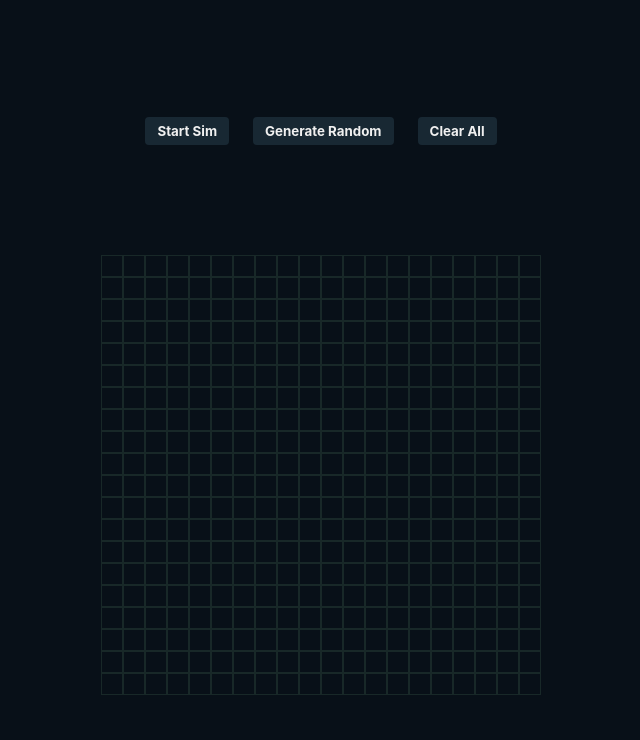
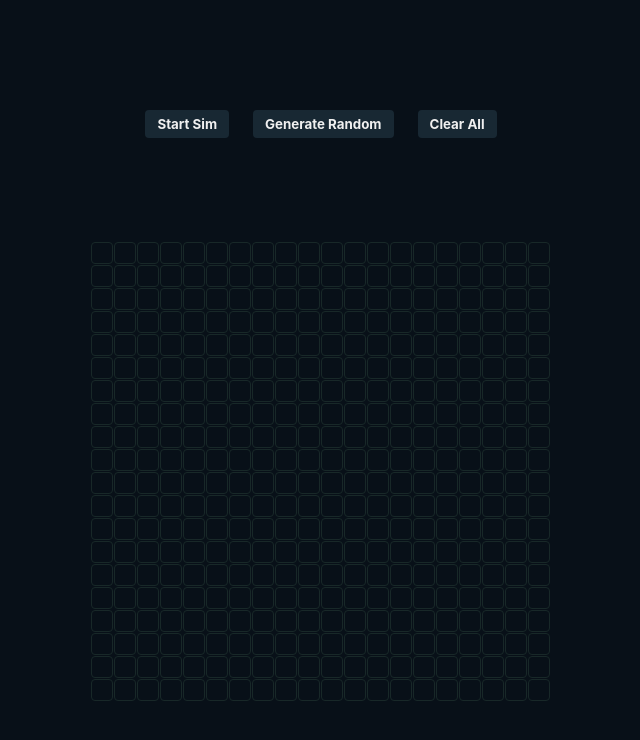
Before and after one commit to ninjaasmoke/game-of-life, a React (Create React App) app: page / in a window 1280 px wide. Shown: the top 740 px of the page, without its empty margins (319-959 px from the left). Built offline with nearby package versions, Linux system fonts and the light colour scheme; the HTML template or start-up script is replaced by a standard one.

Commit message:
added gh pages & cell radius

```diff
--- a/package.json
+++ b/package.json
@@ -11,6 +11,7 @@
     "@types/node": "^12.20.15",
     "@types/react": "^16.14.8",
     "@types/react-dom": "^16.9.13",
+    "gh-pages": "^3.2.3",
     "immer": "^9.0.3",
     "react": "^17.0.2",
     "react-dom": "^17.0.2",
--- a/src/App.css
+++ b/src/App.css
@@ -21,9 +21,7 @@ h1 {
   border: 1px solid var(--bgSec);
   transition: all 300ms ease-in;
   cursor: pointer;
-
-  font-weight: 400;
-  font-size: 6px;
+  border-radius: 4px;
 }
 
 .cell:hover {
--- a/src/App.tsx
+++ b/src/App.tsx
@@ -118,7 +118,8 @@ function App() {
       <div className="grid"
         id="grid"
         style={{
-          gridTemplateColumns: `repeat(${gridSize}, ${cellSize}px)`
+          gridTemplateColumns: `repeat(${gridSize}, ${cellSize + 1}px)`,
+          gridTemplateRows: `repeat(${gridSize}, ${cellSize + 1}px)`,
         }}
       >
         {
```
Also changed, not shown: 1 other file (tests, documents, lock files or other folders).
